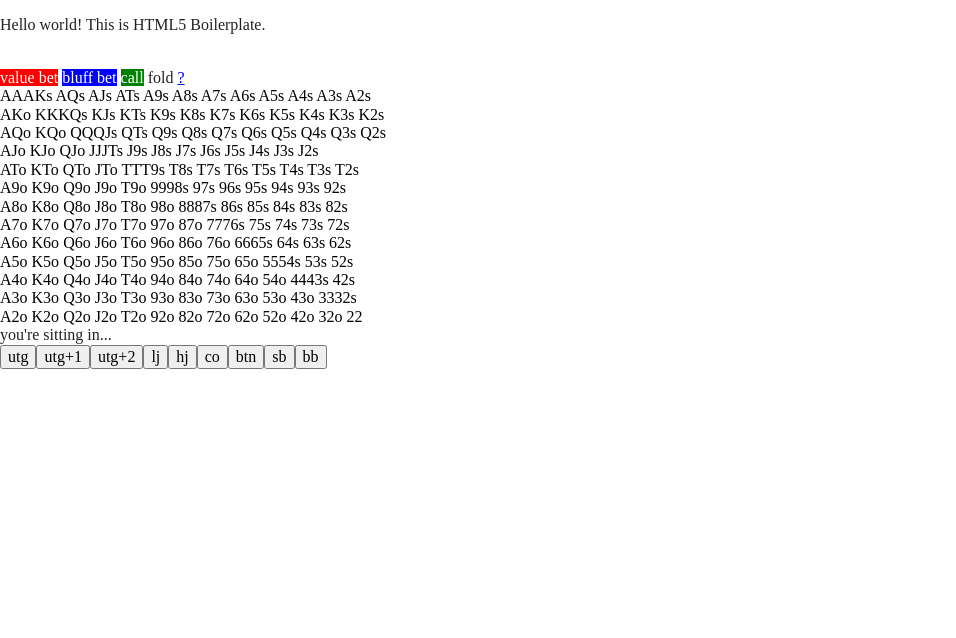
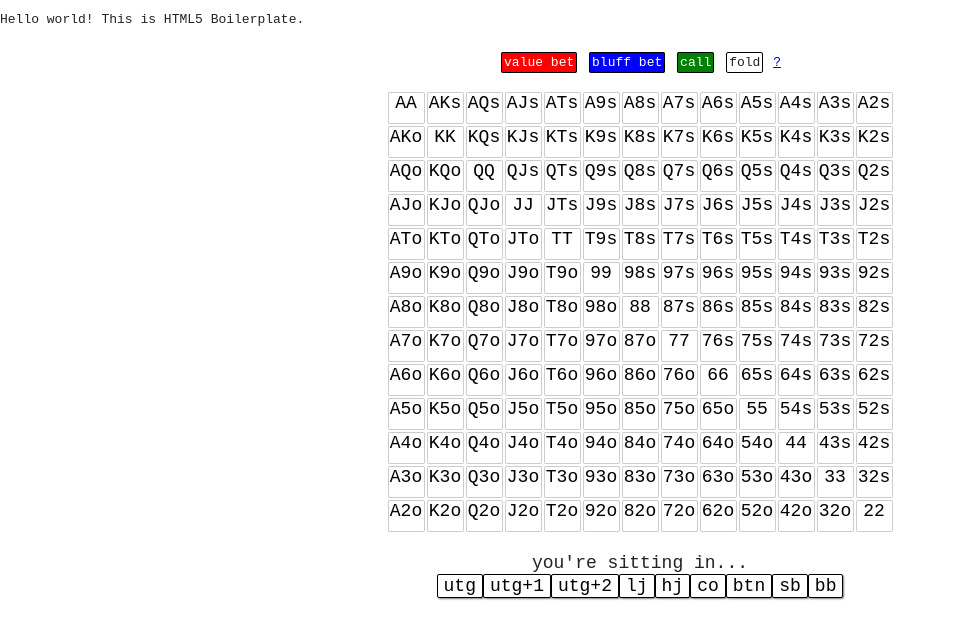
Before and after one commit to enabty/poker, a website built with Parcel: page index.html in a window 1280 px wide. Shown: the whole page, without its empty margins (0-956 px from the left). Built offline with nearby package versions, Linux system fonts and the light colour scheme; no server answers.

Commit message:
css included

```diff
--- /dev/null
+++ b/css/ranges.css
@@ -0,0 +1,59 @@
+html,
+    body {
+    margin: 0;
+    padding: 0;
+    font-family: monospace;
+    }
+
+    #range {
+    font-size: 3vw;
+    width: 100%;
+    text-align: center;
+    padding: 20px 0;
+    }
+    .border {
+    margin: 2px;
+    padding: 2px;
+    border: 1px solid black;
+    border-radius: 2px;
+    }
+    #range div {
+    }
+    #range span {
+    display: inline-block;
+    margin: 1px;
+    vertical-align: middle;
+    text-align: center;
+    border: 1px solid rgba(0,0,0,0.2);
+    border-radius: 2px;
+    height: 5vw;
+    width: 6vw;
+    }
+    @media screen and (min-width: 600px) {
+    #range {
+        font-size: 18px;
+    }
+    #range span {
+        height: 30px;
+        width: 35px;
+    }
+    }
+    .select {
+    width: 100%;
+    text-align: center;
+    font-size: 18px;
+    }
+    .select button {
+    -webkit-appearance: none;
+    font-size: 1em;
+    font-family: monospace;
+    background: white;
+    border: 1px solid black;
+    border-radius: 2px;
+    box-shadow: 1px 1px 2px grey;
+    }
+    #legend {
+    width: 100%;
+    text-align: center;
+    font-family: monospace;
+    }
--- a/index.html
+++ b/index.html
@@ -18,6 +18,7 @@
 
   <link rel="stylesheet" href="css/normalize.css">
   <link rel="stylesheet" href="css/main.css">
+  <link rel="stylesheet" href="css/ranges.css">
 
   <meta name="theme-color" content="#fafafa">
 </head>
```
Also changed, not shown: help.html (added, +48 -0 lines).
